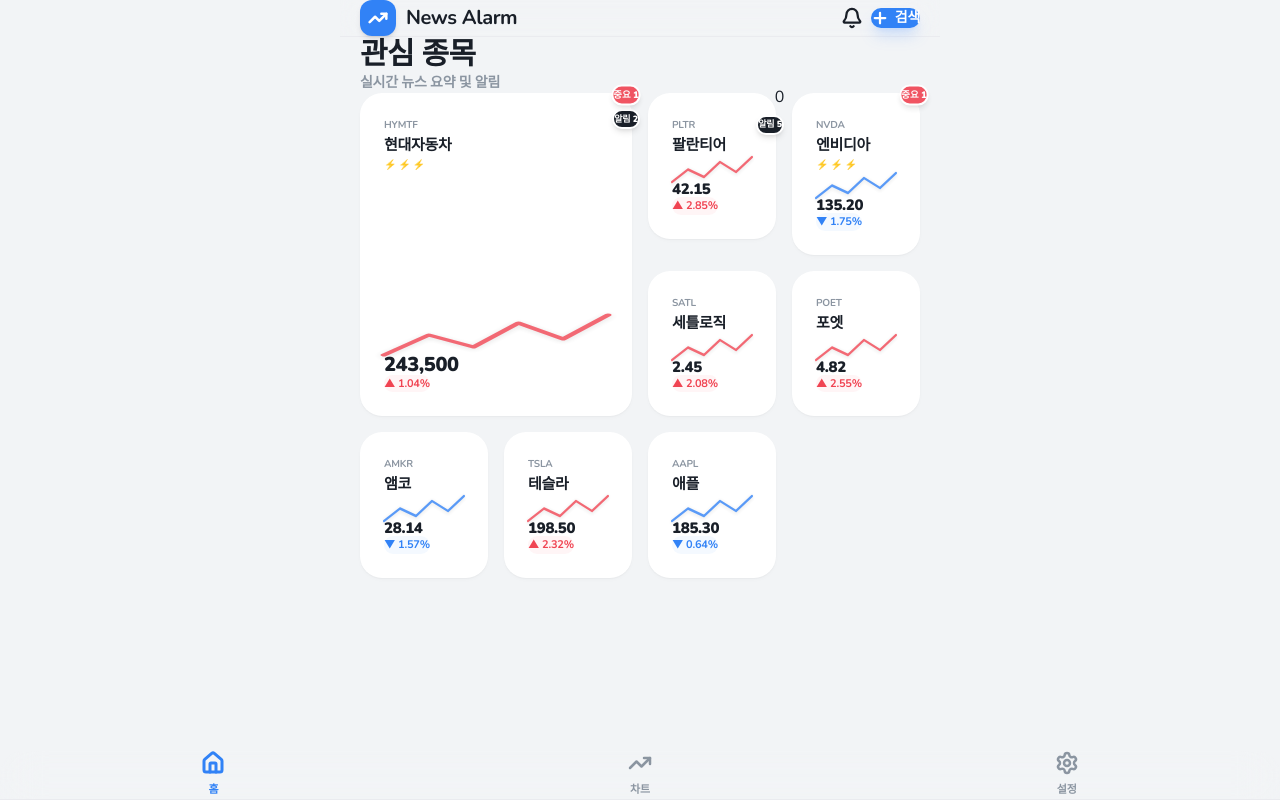
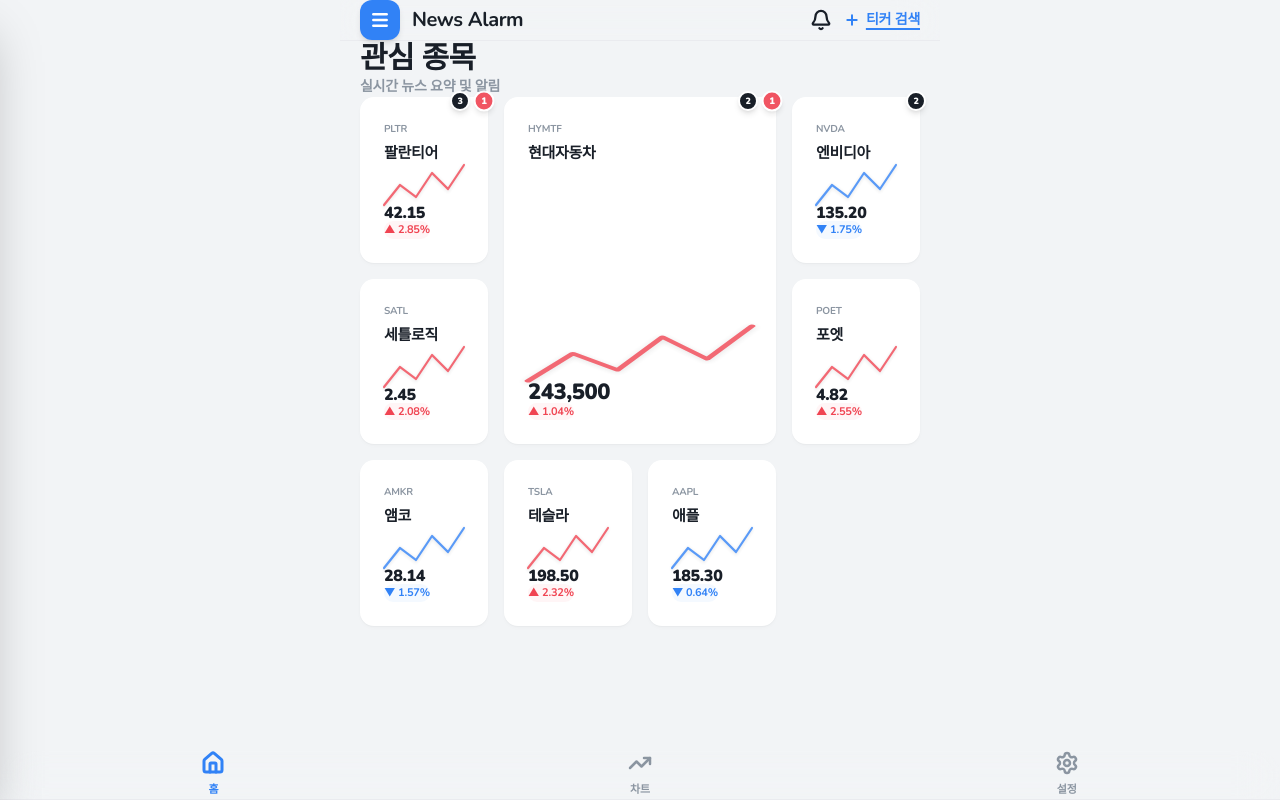
Before and after one commit to likehyeon/news-alarm-hybrid, a Next.js app: page / in a window 1280 px wide. Built offline with nearby package versions, Linux system fonts and the light colour scheme.

Commit message:
Refine UI and overall app aesthetics

```diff
--- a/src/app/AppHomeClient.tsx
+++ b/src/app/AppHomeClient.tsx
@@ -1,8 +1,8 @@
 "use client";
 
-import React, { useState } from 'react';
+import React, { useState, useEffect } from 'react';
 import Link from 'next/link';
-import { Home, Bell, Settings, Plus, TrendingUp, ChevronRight } from 'lucide-react';
+import { Home, Bell, Settings, Plus, TrendingUp, ChevronRight, Menu, X, BarChart3, Star, BookOpen, HelpCircle } from 'lucide-react';
 
 // --- Types ---
 interface StockWidgetProps {
@@ -13,7 +13,8 @@
   changePercent: string;
   isPositive: boolean;
   newsBadge?: number;
-  importance?: number; // ⚡ count
+  importantBadge?: number;
+  importance?: number;
   size?: 'small' | 'large';
   chartData?: number[];
 }
@@ -21,15 +22,15 @@
 // --- Components ---
 
 const WidgetBadge = ({ count, importantCount }: { count: number, importantCount?: number }) => (
-  <div className="absolute -top-2 -right-2 flex flex-col items-end gap-1 z-10">
-    {importantCount && importantCount > 0 && (
-        <div className="flex h-5 items-center px-1.5 rounded-full bg-[var(--danger)] text-[9px] font-black text-white shadow-md badge-pulse border-2 border-[var(--surface)]">
-            중요 {importantCount}
+  <div className="absolute -top-1.5 -right-1.5 flex items-center gap-1 z-10">
+    {count > 0 && (
+        <div className="flex h-5 w-5 items-center justify-center rounded-full bg-[var(--foreground)] text-[9px] font-black text-white shadow-md border-2 border-[var(--surface)]">
+            {count}
         </div>
     )}
-    {count > 0 && (
-        <div className="flex h-5 items-center px-1.5 rounded-full bg-[var(--foreground)] text-[9px] font-black text-white shadow-md border-2 border-[var(--surface)]">
-            알림 {count}
+    {importantCount && importantCount > 0 && (
+        <div className="flex h-5 w-5 items-center justify-center rounded-full bg-[var(--danger)] text-[9px] font-black text-white shadow-md badge-pulse border-2 border-[var(--surface)]">
+            {importantCount}
         </div>
     )}
   </div>
@@ -48,7 +49,7 @@
   const max = Math.max(...data);
   const range = (max - min) || 1;
   const width = 100;
-  const height = isLarge ? 40 : 25;
+  const height = isLarge ? 55 : 40;
 
   const points = data.map((val, i) => {
     const x = (i / (data.length - 1)) * width;
@@ -80,6 +81,7 @@
   changePercent,
   isPositive,
   newsBadge,
+  importantBadge,
   importance = 0,
   size = 'small',
   chartData = [10, 15, 12, 18, 14, 20]
@@ -90,22 +92,20 @@
   return (
     <Link
       href={`/detail/${ticker}`}
-      className={`toss-card interactive relative flex flex-col justify-between transition-all animate-slide-up ${size === 'large' ? 'col-span-2 row-span-2' : 'col-span-1 aspect-square p-4'}`}
+      className={`toss-card interactive relative flex flex-col justify-between transition-all animate-slide-up ${size === 'large' ? 'col-span-2 row-span-2 p-6' : 'col-span-1 aspect-square p-6'}`}
     >
-      {(newsBadge || importance > 0) && <WidgetBadge count={newsBadge || 0} importantCount={importance > 2 ? 1 : 0} />}
+      {(newsBadge || importantBadge) && <WidgetBadge count={newsBadge || 0} importantCount={importantBadge} />}
 
       <div className="flex flex-col gap-1">
-        <div className="flex flex-col">
-          <p className="text-[10px] font-bold text-[var(--secondary)] tracking-wider uppercase">{ticker}</p>
-          <h3 className="text-[15px] font-black text-[var(--foreground)] truncate mt-0.5">{name}</h3>
-          {importance > 0 && <ImportanceLight count={importance} />}
-        </div>
+        <p className="text-[10px] font-bold text-[var(--secondary)] tracking-wider uppercase">{ticker}</p>
+        <h3 className="text-[15px] font-black text-[var(--foreground)] truncate">{name}</h3>
+        {importance > 0 && <ImportanceLight count={importance} />}
       </div>
 
       <div className="mt-auto">
         <MiniSparkline data={chartData} color={isPositive ? '#f04452' : '#3182f6'} isLarge={size === 'large'} />
-        <div className={size === 'large' ? 'mt-4' : 'mt-2'}>
-          <p className={`${size === 'large' ? 'text-[20px]' : 'text-[15px]'} font-black tracking-tight leading-none`}>{price}</p>
+        <div className={size === 'large' ? 'mt-4' : 'mt-2.5'}>
+          <p className={`${size === 'large' ? 'text-[22px]' : 'text-[16px]'} font-black tracking-tight leading-none`}>{price}</p>
           <div className="flex items-center gap-1.5 mt-1.5">
             <span className="text-[11px] font-bold px-1.5 py-0.5 rounded-md" style={{ color, backgroundColor: bgColor }}>
               {isPositive ? '▲' : '▼'} {changePercent}%
@@ -117,21 +117,89 @@
   );
 };
 
-const TopBar = () => (
-  <header className="sticky top-0 z-50 w-full glass py-4 container-px flex items-center justify-between">
-    <div className="flex items-center gap-2.5">
-      <div className="w-9 h-9 rounded-xl bg-[var(--primary)] flex items-center justify-center shadow-md">
-        <TrendingUp size={20} color="white" strokeWidth={3} />
+// --- Menu Overlay ---
+const menuItems = [
+  { icon: Home, label: '홈', href: '/', description: '관심 종목 대시보드' },
+  { icon: BarChart3, label: '차트', href: '/charts', description: '종목별 상세 차트' },
+  { icon: Star, label: '관심 종목 관리', href: '/add-ticker', description: '티커 추가 및 편집' },
+  { icon: Bell, label: '알림 설정', href: '/settings', description: '뉴스 알림 관리' },
+  { icon: Settings, label: '설정', href: '/settings', description: '앱 환경설정' },
+];
+
+const MenuOverlay = ({ isOpen, onClose }: { isOpen: boolean, onClose: () => void }) => {
+  useEffect(() => {
+    if (isOpen) document.body.style.overflow = 'hidden';
+    else document.body.style.overflow = '';
+    return () => { document.body.style.overflow = ''; };
+  }, [isOpen]);
+
+  return (
+    <>
+      {/* Backdrop */}
+      <div
+        className={`fixed inset-0 z-[100] bg-black/40 backdrop-blur-sm transition-opacity duration-300 ${isOpen ? 'opacity-100 pointer-events-auto' : 'opacity-0 pointer-events-none'}`}
+        onClick={onClose}
+      />
+      {/* Panel */}
+      <div
+        className={`fixed top-0 left-0 z-[101] h-full w-[340px] max-w-[85vw] bg-[var(--surface)] shadow-2xl transition-transform duration-300 ease-out ${isOpen ? 'translate-x-0' : '-translate-x-full'}`}
+      >
+        {/* Header */}
+        <div className="flex items-center justify-between p-6 pb-4 border-b border-[var(--border)]">
+          <div className="flex items-center gap-3">
+            <div className="w-10 h-10 rounded-xl bg-[var(--primary)] flex items-center justify-center shadow-md">
+              <TrendingUp size={20} color="white" strokeWidth={3} />
+            </div>
+            <h2 className="text-lg font-black tracking-tight">News Alarm</h2>
+          </div>
+          <button onClick={onClose} className="p-2 rounded-full hover:bg-[var(--border)] transition-colors">
+            <X size={22} strokeWidth={2.5} />
+          </button>
+        </div>
+        {/* Menu Items */}
+        <nav className="p-4 flex flex-col gap-1">
+          {menuItems.map((item, i) => (
+            <Link
+              key={i}
+              href={item.href}
+              onClick={onClose}
+              className="flex items-center gap-4 px-4 py-4 rounded-2xl hover:bg-[var(--border)] transition-all active:scale-[0.98] group"
+            >
+              <div className="w-11 h-11 rounded-xl bg-[var(--background)] flex items-center justify-center group-hover:bg-[var(--primary)] group-hover:text-white transition-colors shadow-sm">
+                <item.icon size={20} strokeWidth={2.5} />
+              </div>
+              <div className="flex flex-col">
+                <span className="text-[15px] font-bold">{item.label}</span>
+                <span className="text-[12px] text-[var(--secondary)] font-medium">{item.description}</span>
+              </div>
+              <ChevronRight size={16} className="ml-auto text-[var(--secondary)] opacity-50" />
+            </Link>
+          ))}
+        </nav>
+        {/* Footer */}
+        <div className="absolute bottom-0 left-0 right-0 p-6 border-t border-[var(--border)]">
+          <p className="text-[11px] text-[var(--secondary)] font-medium text-center">News Alarm v1.0</p>
+        </div>
       </div>
+    </>
+  );
+};
+
+const TopBar = ({ onMenuOpen }: { onMenuOpen: () => void }) => (
+  <header className="sticky top-0 z-50 w-full glass py-5 container-px flex items-center justify-between">
+    <div className="flex items-center gap-3">
+      <button onClick={onMenuOpen} className="w-10 h-10 rounded-xl bg-[var(--primary)] flex items-center justify-center shadow-md hover:bg-[var(--primary-hover)] transition-colors active:scale-95">
+        <Menu size={20} color="white" strokeWidth={3} />
+      </button>
       <h1 className="text-xl font-black tracking-tight">News Alarm</h1>
     </div>
-    <div className="flex items-center gap-2">
+    <div className="flex items-center gap-3">
       <button className="p-2.5 rounded-full hover:bg-[var(--border)] transition-colors text-[var(--foreground)]">
         <Bell size={22} strokeWidth={2.5} />
       </button>
-      <Link href="/add-ticker" className="flex items-center gap-1.5 bg-[var(--primary)] text-white px-5 py-2.5 rounded-full text-sm font-black shadow-lg shadow-blue-500/20 hover:bg-[var(--primary-hover)] transition-all active:scale-95">
-        <Plus size={18} strokeWidth={3} />
-        <span>검색</span>
+      <Link href="/add-ticker" className="flex items-center gap-1.5 text-[var(--primary)] text-sm font-black hover:text-[var(--primary-hover)] transition-all active:scale-95 underline underline-offset-4 decoration-2">
+        <Plus size={16} strokeWidth={3} />
+        <span>티커 검색</span>
       </Link>
     </div>
   </header>
@@ -155,10 +223,11 @@
 )
 
 export default function AppHomeClient() {
+  const [menuOpen, setMenuOpen] = useState(false);
   const [tickers] = useState([
-    { ticker: 'HYMTF', name: '현대자동차', price: '243,500', change: '+2,500', changePercent: '1.04', isPositive: true, importance: 3, newsBadge: 2, size: 'large' as const },
-    { ticker: 'PLTR', name: '팔란티어', price: '42.15', change: '+1.2', changePercent: '2.85', isPositive: true, newsBadge: 5 },
-    { ticker: 'NVDA', name: '엔비디아', price: '135.20', change: '-2.4', changePercent: '1.75', isPositive: false, importance: 3 },
+    { ticker: 'PLTR', name: '팔란티어', price: '42.15', change: '+1.2', changePercent: '2.85', isPositive: true, newsBadge: 3, importantBadge: 1 },
+    { ticker: 'HYMTF', name: '현대자동차', price: '243,500', change: '+2,500', changePercent: '1.04', isPositive: true, newsBadge: 2, importantBadge: 1, size: 'large' as const },
+    { ticker: 'NVDA', name: '엔비디아', price: '135.20', change: '-2.4', changePercent: '1.75', isPositive: false, newsBadge: 2 },
     { ticker: 'SATL', name: '세틀로직', price: '2.45', change: '+0.05', changePercent: '2.08', isPositive: true },
     { ticker: 'POET', name: '포엣', price: '4.82', change: '+0.12', changePercent: '2.55', isPositive: true },
     { ticker: 'AMKR', name: '앰코', price: '28.14', change: '-0.45', changePercent: '1.57', isPositive: false },
@@ -166,9 +235,19 @@
     { ticker: 'AAPL', name: '애플', price: '185.30', change: '-1.2', changePercent: '0.64', isPositive: false },
   ]);
 
+  // 중요 알림이 있는 티커를 앞으로 자동 정렬
+  const sortedTickers = [...tickers].sort((a, b) => {
+    const aImportance = 'importance' in a ? (a as any).importance || 0 : 0;
+    const bImportance = 'importance' in b ? (b as any).importance || 0 : 0;
+    const aScore = (a.newsBadge || 0) + aImportance * 10;
+    const bScore = (b.newsBadge || 0) + bImportance * 10;
+    return bScore - aScore;
+  });
+
   return (
     <div className="min-h-screen bg-[var(--background)] pb-24">
-      <TopBar />
+      <MenuOverlay isOpen={menuOpen} onClose={() => setMenuOpen(false)} />
+      <TopBar onMenuOpen={() => setMenuOpen(true)} />
 
       <main className="container-px pt-6">
         <div className="flex items-center justify-between mb-8">
@@ -178,8 +257,8 @@
             </div>
         </div>
 
-        <div className="grid grid-cols-4 gap-4">
-          {tickers.map((stock) => (
+        <div className="grid grid-cols-4 gap-4 pt-4">
+          {sortedTickers.map((stock) => (
             <StockWidget key={stock.ticker} {...stock} />
           ))}
         </div>
--- a/src/app/add-ticker/page.tsx
+++ b/src/app/add-ticker/page.tsx
@@ -1,13 +1,28 @@
-import { Metadata } from 'next';
-import { Search, Plus, Star, History, ChevronRight } from 'lucide-react';
+"use client";
+
+import { Search, Plus, ChevronRight, Minus, List } from 'lucide-react';
 import Link from 'next/link';
+import { useState } from 'react';
 
-export const metadata: Metadata = {
-  title: "티커 추가",
-  description: "새로운 관심 기업을 추가하고 실시간 알림을 설정하세요",
+const initialTickers = [
+  { ticker: 'PLTR', name: '팔란티어' },
+  { ticker: 'HYMTF', name: '현대자동차' },
+  { ticker: 'NVDA', name: '엔비디아' },
+  { ticker: 'SATL', name: '세틀로직' },
+  { ticker: 'POET', name: '포엣' },
+  { ticker: 'AMKR', name: '앰코' },
+  { ticker: 'TSLA', name: '테슬라' },
+  { ticker: 'AAPL', name: '애플' },
+];
+
+export default function AddTickerPage() {
+  const [isEditing, setIsEditing] = useState(false);
+  const [tickers, setTickers] = useState(initialTickers);
+
+  const handleDelete = (tickerToDelete: string) => {
+    setTickers(prev => prev.filter(t => t.ticker !== tickerToDelete));
   };
 
-export default function AddTickerPage() {
   return (
     <div className="min-h-screen bg-[var(--background)] pb-24">
       <header className="px-6 py-8 border-b border-[var(--border)] bg-[var(--surface)] sticky top-0 z-10 glass">
@@ -20,8 +35,9 @@
       </header>
 
       <main className="container-px py-8 space-y-10">
+        {/* 검색 입력 */}
         <div className="relative animate-slide-up">
-            <Search className="absolute left-5 top-1/2 -translate-y-1/2 text-[var(--secondary)]" size={20} strokeWidth={2.5} />
+            <Search className="absolute left-5 top-1/2 -translate-y-1/2 text-[var(--secondary)] z-10" size={20} strokeWidth={2.5} />
             <input
                 type="text"
                 placeholder="기업명 또는 티커 검색 (예: NVDA)"
@@ -29,40 +45,49 @@
             />
         </div>
 
+        {/* 현재 추가한 티커 */}
         <section className="animate-slide-up" style={{ animationDelay: '0.1s' }}>
-            <h3 className="text-[11px] font-black text-[var(--secondary)] mb-5 flex items-center gap-2 uppercase tracking-widest px-1">
-                <Star size={16} strokeWidth={2.5} />
-                인기 티커
+            <div className="flex items-center justify-between mb-5 px-1">
+              <h3 className="text-[11px] font-black text-[var(--secondary)] flex items-center gap-2 uppercase tracking-widest">
+                  <List size={16} strokeWidth={2.5} />
+                  현재 추가한 티커
               </h3>
-            <div className="flex flex-wrap gap-2.5">
-                {['TSLA', 'AAPL', 'MSFT', 'AMZN', 'GOOGL', 'META', 'NVDA', 'PLTR'].map(t => (
-                    <button key={t} className="px-6 py-3 bg-[var(--surface)] border border-[var(--border)] rounded-2xl text-[14px] font-black hover:border-[var(--primary)] hover:text-[var(--primary)] hover:bg-[var(--primary-dim)] transition-all active:scale-95 shadow-sm">
-                        ${t}
+              <button
+                onClick={() => setIsEditing(!isEditing)}
+                className="text-[13px] font-bold text-[var(--primary)] hover:text-[var(--primary-hover)] transition-colors"
+              >
+                <span className="underline underline-offset-4 decoration-[var(--primary)]">
+                  {isEditing ? '완료' : '편집'}
+                </span>
               </button>
-                ))}
             </div>
-        </section>
 
-        <section className="bg-[var(--surface)] rounded-[28px] overflow-hidden shadow-sm animate-slide-up" style={{ animationDelay: '0.2s' }}>
-            <h3 className="px-6 py-4 text-[11px] uppercase font-black text-[var(--secondary)] bg-[var(--secondary-dim)]/50 border-b border-[var(--border)] flex items-center gap-2 tracking-widest">
-                <History size={16} strokeWidth={2.5} />
-                최근 검색
-            </h3>
-            <div className="p-2 space-y-1">
-                {['PLTR', 'NVDA'].map((t, i) => (
-                    <div key={i} className="flex items-center justify-between p-4 hover:bg-[var(--secondary-dim)] rounded-2xl transition-all group">
+            <div className="space-y-0">
+              {tickers.length === 0 && (
+                <p className="text-center text-[var(--secondary)] text-sm font-bold py-8">
+                  추가된 티커가 없습니다.
+                </p>
+              )}
+              {tickers.map((t, i) => (
+                <div
+                  key={t.ticker}
+                  className="flex items-center justify-between py-4 border-b border-[var(--border)] last:border-b-0 transition-all group"
+                  style={{ animationDelay: `${i * 0.03}s` }}
+                >
                   <div className="flex items-center gap-4">
-                            <div className="w-10 h-10 rounded-xl bg-[var(--background)] flex items-center justify-center font-black text-[11px] text-[var(--secondary)]">
-                                {t.slice(0, 2)}
-                            </div>
                     <div>
-                                <p className="text-[15px] font-black">{t}</p>
-                                <p className="text-[11px] font-bold text-[var(--secondary)] uppercase tracking-tight">Tech Corporation Inc.</p>
+                      <p className="text-[15px] font-black">{t.ticker}</p>
+                      <p className="text-[12px] font-bold text-[var(--secondary)]">{t.name}</p>
                     </div>
                   </div>
-                        <button className="w-10 h-10 rounded-full bg-[var(--primary-dim)] text-[var(--primary)] flex items-center justify-center opacity-0 group-hover:opacity-100 transition-all active:scale-90">
-                            <Plus size={22} strokeWidth={3} />
+                  {isEditing && (
+                    <button
+                      onClick={() => handleDelete(t.ticker)}
+                      className="w-8 h-8 rounded-full bg-[var(--danger)] text-white flex items-center justify-center transition-all active:scale-90 hover:bg-red-600 animate-fade-in"
+                    >
+                      <Minus size={16} strokeWidth={3} />
                     </button>
+                  )}
                 </div>
               ))}
             </div>
--- a/src/app/globals.css
+++ b/src/app/globals.css
@@ -17,9 +17,9 @@
   --warning: #ffad13;
   --success: #00d084;
 
-  --radius-sm: 12px;
-  --radius-md: 22px;
-  --radius-lg: 36px;
+  --radius-sm: 8px;
+  --radius-md: 14px;
+  --radius-lg: 20px;
 
   /* Toss Style Shadows - More subtle and layered */
   --shadow-sm: 0 2px 4px rgba(0, 0, 0, 0.02), 0 1px 2px rgba(0, 0, 0, 0.04);
```
Lines whose indentation alone changed are shown as unchanged.
